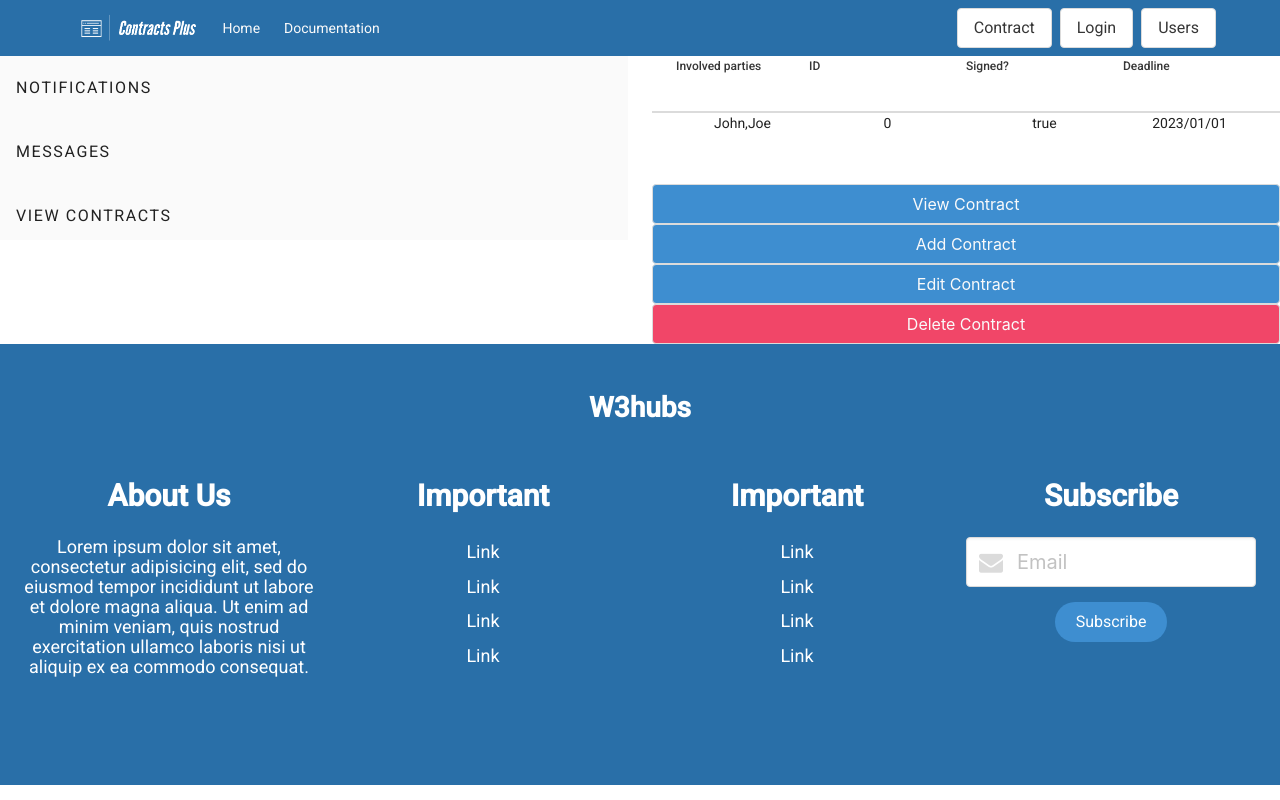
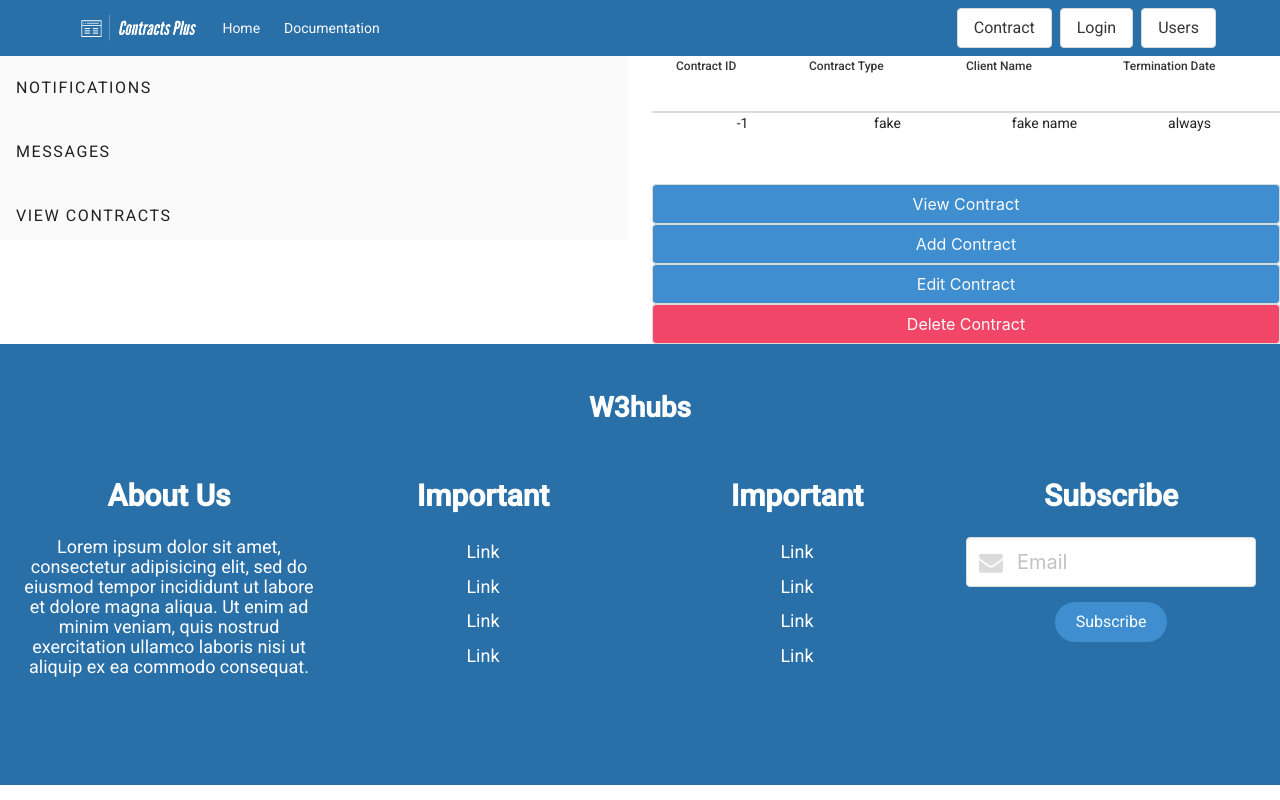
Before and after one commit to Jshel/CEN5035Project, an Angular app in the folder CEN5035-front-end/: page /browse-contracts in a window 1280 px wide. Both pictures are taken after a click on the link "VIEW CONTRACTS". Built offline with nearby package versions, Linux system fonts and the light colour scheme; no server answers.

Commit message:
Populate table with data from DB

```diff
--- a/CEN5035-front-end/package.json
+++ b/CEN5035-front-end/package.json
@@ -13,6 +13,7 @@
   },
   "private": true,
   "dependencies": {
+    "3": "^2.1.0",
     "@angular/animations": "~13.1.0",
     "@angular/cdk": "^13.2.0",
     "@angular/common": "~13.1.0",
@@ -25,6 +26,7 @@
     "@angular/router": "~13.1.0",
     "bulma": "^0.9.3",
     "rxjs": "~7.4.0",
+    "sqlite": "^4.0.23",
     "tslib": "^2.3.0",
     "zone.js": "~0.11.4"
   },
--- a/CEN5035-front-end/src/app/browse-contracts/browse-contracts.component.html
+++ b/CEN5035-front-end/src/app/browse-contracts/browse-contracts.component.html
@@ -77,21 +77,21 @@
     <table mat-table [dataSource]="contracts" class="table is-hoverable is-fullwidth has-text-centered">
 
       <!-- Based on: https://material.angular.io/components/table/examples> -->
-      <ng-container matColumnDef="parties">
-        <th mat-header-cell *matHeaderCellDef> Involved parties </th>
-        <td mat-cell *matCellDef="let element"> {{element.parties}} </td>
+      <ng-container matColumnDef="contract_ID">
+        <th mat-header-cell *matHeaderCellDef> Contract ID </th>
+        <td mat-cell *matCellDef="let element"> {{element.contract_ID}} </td>
       </ng-container>
-      <ng-container matColumnDef="id">
-        <th mat-header-cell *matHeaderCellDef> ID </th>
-        <td mat-cell *matCellDef="let element"> {{element.id}} </td>
+      <ng-container matColumnDef="contract_type">
+        <th mat-header-cell *matHeaderCellDef> Contract Type </th>
+        <td mat-cell *matCellDef="let element"> {{element.contract_type}} </td>
       </ng-container>
-      <ng-container matColumnDef="signed">
-        <th mat-header-cell *matHeaderCellDef> Signed? </th>
-        <td mat-cell *matCellDef="let element"> {{element.signed}} </td>
+      <ng-container matColumnDef="client_name">
+        <th mat-header-cell *matHeaderCellDef> Client Name </th>
+        <td mat-cell *matCellDef="let element"> {{element.client_name}} </td>
       </ng-container>
-      <ng-container matColumnDef="deadline">
-        <th mat-header-cell *matHeaderCellDef> Deadline </th>
-        <td mat-cell *matCellDef="let element"> {{element.deadline}} </td>
+      <ng-container matColumnDef="termination_date">
+        <th mat-header-cell *matHeaderCellDef> Termination Date </th>
+        <td mat-cell *matCellDef="let element"> {{element.termination_date}} </td>
       </ng-container>
       <tr mat-header-row *matHeaderRowDef="contractColumns"></tr>
       <tr mat-row *matRowDef="let row; columns: contractColumns;"></tr>
--- a/CEN5035-front-end/src/app/browse-contracts/browse-contracts.component.ts
+++ b/CEN5035-front-end/src/app/browse-contracts/browse-contracts.component.ts
@@ -1,13 +1,22 @@
 import {MatSidenavModule} from '@angular/material/sidenav';
 import {MatTableModule} from '@angular/material/table';
 import { Component, OnInit } from '@angular/core';
-import {HttpClient, HttpHeaders} from '@angular/common/http'
+import {HttpClient, HttpHeaders} from '@angular/common/http';
+import { map } from 'rxjs/operators';
 
 export interface ContractExample {
-  parties: string[];
-  id: number;
-  signed: boolean;
-  deadline: string; //Store as yyyy/mm/dd
+  contract_ID: number;
+  contract_type: string;
+  date_created: string;
+  termination_date: string;
+  valid_signiture: boolean;
+  payment_type: string;
+  amount_paid: number;
+  amount_owed: number;
+  attorney_name: string;
+  attorney_ID: number;
+  client_name: string;
+  client_ID: number;
 }
 
 export interface MessageExample {
@@ -25,15 +34,28 @@ export interface NotificationExample {
 }
 
 const CONTRACT_DATA: ContractExample[] = [
-  {parties: ["John", "Joe"], id: 0, signed: true, deadline: "2023/01/01"},
+{
+  contract_ID: -1,
+  contract_type: "fake",
+  date_created: "never",
+  termination_date: "always",
+  valid_signiture: false,
+  payment_type: "none",
+  amount_paid: -1,
+  amount_owed: -1,
+  attorney_name: "fake name",
+  attorney_ID: -1,
+  client_name: "fake name",
+  client_ID: -1
+}
 ];
 
 const MESSAGE_DATA: MessageExample[] = [
-  {recipients: ["John", "Joe"], id: 0, received: [false,false] , contents: "Sign the contract", send_date: "2022/01/01"},
+{recipients: ["John", "Joe"], id: 0, received: [false,false] , contents: "Sign the contract", send_date: "2022/01/01"},
 ];
 
 const NOTIFICATION_DATA: NotificationExample[] = [
-  {required_action: "Do contract stuff", id: 0, deadline: "2022/01/01"},
+{required_action: "Do contract stuff", id: 0, deadline: "2022/01/01"},
 ];
 
 @Component({
@@ -42,9 +64,9 @@ const NOTIFICATION_DATA: NotificationExample[] = [
   styleUrls: ['./browse-contracts.component.css']
 })
 export class BrowseContractsComponent implements OnInit {
-  readonly headers = new HttpHeaders().set('Content-Type', 'application/json');
+  readonly headers = new HttpHeaders().set('Content-Type', 'application/json').set('Access-Control-Allow-Origin', "http://localhost:8080");
   tab:number = 1;
-  contractColumns: string[] = ['parties', 'id', 'signed', 'deadline'];
+  contractColumns: string[] = ['contract_ID', 'contract_type', 'client_name', 'termination_date'];
   contracts = CONTRACT_DATA;
   messageColumns: string[] = ['recipients', 'id', 'received', 'contents', 'send_date'];
   messages = MESSAGE_DATA;
@@ -53,11 +75,22 @@ export class BrowseContractsComponent implements OnInit {
   constructor(private http: HttpClient){}
 
   ngOnInit(): void {
-    this.http.get("/api/get-contract?attorneyID=00000001&contractID=0000000").subscribe(response => console.log(response));
   }
 
   setTab(tabChoice:number): void{
     this.tab=tabChoice;
+    if (tabChoice == 3){
+      this.http.get<ContractExample>("http://localhost:4200/api/get-contract?attorneyID=00000001&contractID=00000000", {headers: this.headers})
+      .subscribe(
+         (response) => {
+            this.contracts = [];
+            this.contracts.push(response as ContractExample);
+            this.contracts = [...this.contracts];
+            console.log(this.contracts);
+          },
+         (error) => { console.log("Error happened" + error)}
+      );
+    }
   }
 
   getTab(): number{
```
Also changed, not shown: 1 other file (tests, documents, lock files or other folders).
